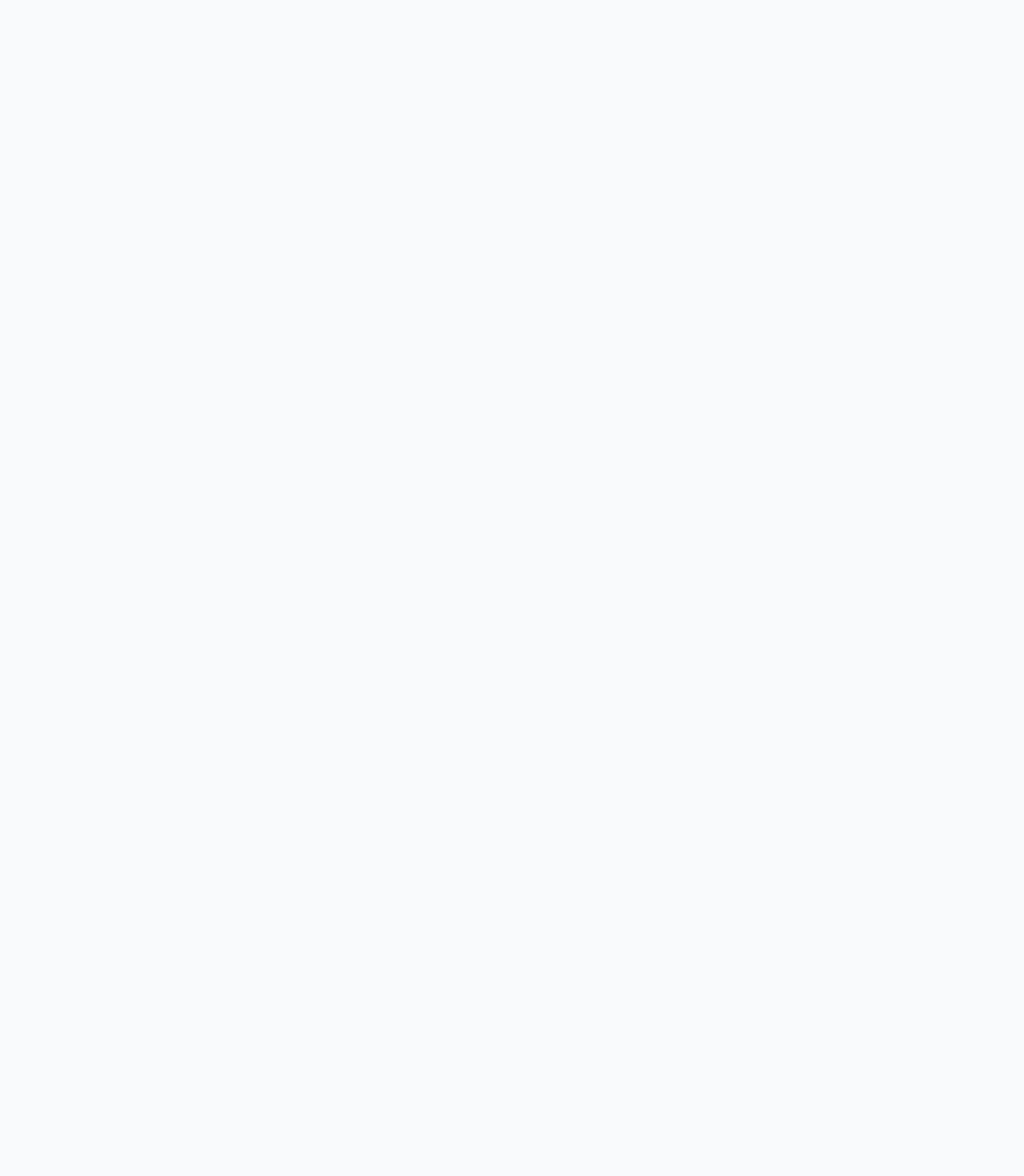
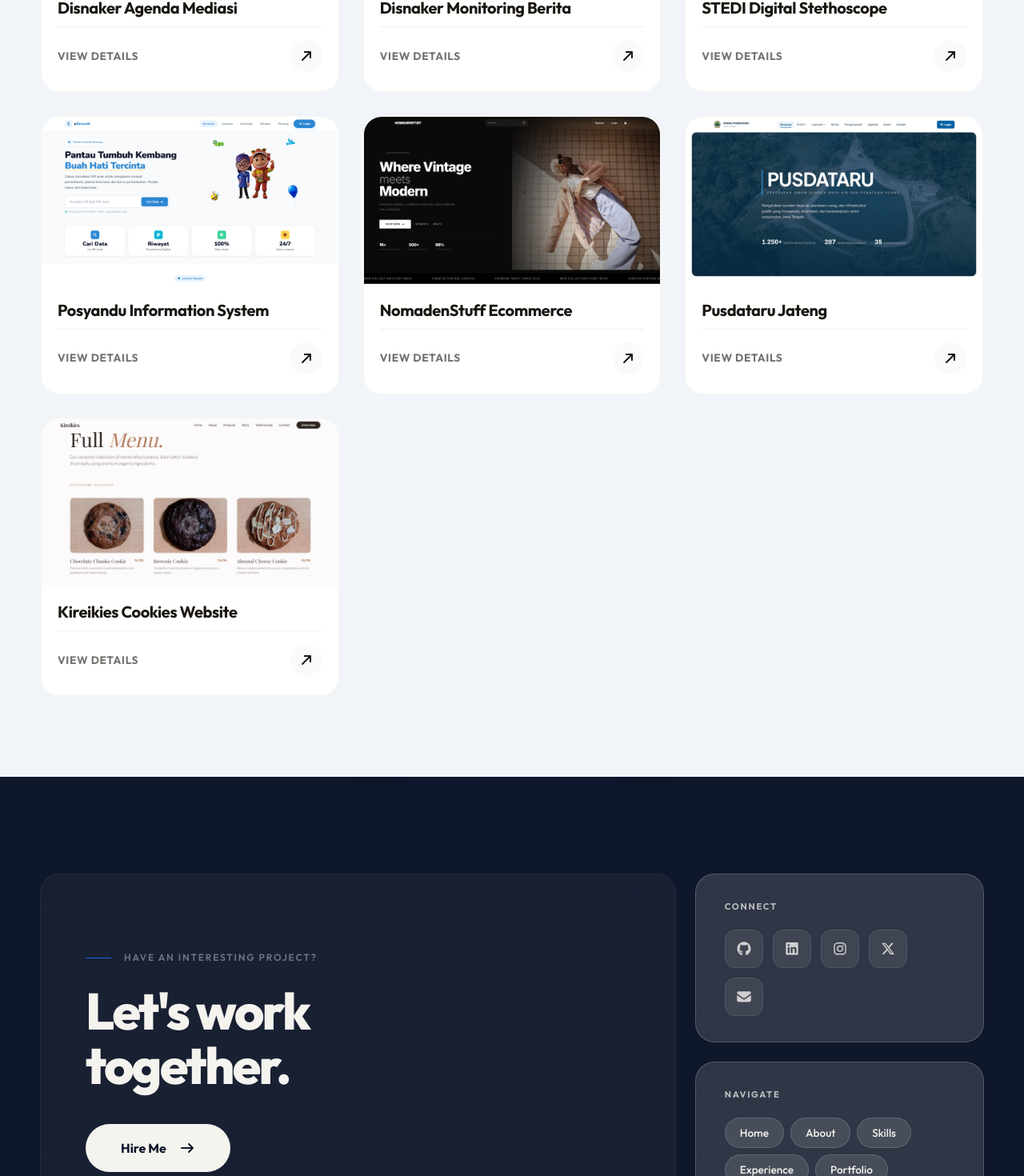
Before and after one commit to Alfaturachman/portofolio-nextjs, a Next.js app: page /portfolio in a window 1280 px wide. Before the commit this address had no page. Shown: the part 1319-2789 px from the top of the page at 80% size. Before the commit the page ends 800 px from the top, so only its background shows below. Built offline with nearby package versions, Linux system fonts and the light colour scheme.

Commit message:
fix bug route

```diff
--- a/src/app/page.tsx
+++ b/src/app/page.tsx
@@ -13,7 +13,7 @@ export default function Home() {
             <About />
             <Skills />
             <Experience />
-            <PortfolioSection />
+            <PortfolioSection limit={3} />
             <Certificates />
             <Contact />
         </>
--- a/src/app/detail/[id]/page.tsx
+++ b/src/app/portfolio/[id]/page.tsx
@@ -71,7 +71,7 @@ export default async function DetailPage({
                 <div className="section-max">
                     <Breadcrumb
                         items={[
-                            { label: 'Portfolio', href: '/#portfolio' },
+                            { label: 'Portfolio', href: '/portfolio' },
                             { label: project.title },
                         ]}
                     />
@@ -242,7 +242,7 @@ export default async function DetailPage({
                 <div className="section-max">
                     <div className="next-project-nav">
                         <Link
-                            href={`/detail/${prevProject.id}`}
+                            href={`/portfolio/${prevProject.id}`}
                             className="next-project-link prev"
                         >
                             <FontAwesomeIcon icon={faArrowLeft} />
@@ -261,7 +261,7 @@ export default async function DetailPage({
                             </span>
                         </div>
                         <Link
-                            href={`/detail/${nextProject.id}`}
+                            href={`/portfolio/${nextProject.id}`}
                             className="next-project-link next"
                         >
                             <FontAwesomeIcon icon={faArrowRight} />
--- /dev/null
+++ b/src/app/portfolio/page.tsx
@@ -0,0 +1,20 @@
+import { Metadata } from 'next';
+import PortfolioSection from '@/sections/PortfolioSection';
+
+export const metadata: Metadata = {
+    title: 'Portfolio | Alfaturachman Maulana Pahlevi',
+    description: 'Explore the projects and solutions I have built.',
+    openGraph: {
+        title: 'Portfolio | Alfaturachman Maulana Pahlevi',
+        description: 'Explore the projects and solutions I have built.',
+        url: 'https://almavi.vercel.app/portfolio',
+    },
+};
+
+export default function PortfolioPage() {
+    return (
+        <div className="pt-8 bg-secondary">
+            <PortfolioSection />
+        </div>
+    );
+}
--- /dev/null
+++ b/src/app/template.tsx
@@ -0,0 +1,13 @@
+'use client';
+
+import { usePathname } from 'next/navigation';
+
+export default function Template({ children }: { children: React.ReactNode }) {
+    const pathname = usePathname();
+
+    return (
+        <div key={pathname} style={{ display: 'contents' }}>
+            {children}
+        </div>
+    );
+}
--- a/src/components/Footer.tsx
+++ b/src/components/Footer.tsx
@@ -4,9 +4,22 @@ import { useEffect, useRef } from 'react';
 import { FontAwesomeIcon } from '@fortawesome/react-fontawesome';
 import { faArrowRight, faArrowUp, faEnvelope } from '@fortawesome/free-solid-svg-icons';
 import { faGithub, faLinkedin, faInstagram, faXTwitter } from '@fortawesome/free-brands-svg-icons';
+import Link from 'next/link';
+import { useRouter, usePathname } from 'next/navigation';
 
 export default function Footer() {
     const footerRef = useRef<HTMLElement>(null);
+    const router = useRouter();
+    const pathname = usePathname();
+
+    const handleNavClick = (e: React.MouseEvent<HTMLAnchorElement>, href: string) => {
+        const [path] = href.split('#');
+
+        if (pathname !== path) {
+            e.preventDefault();
+            router.push(href);
+        }
+    };
 
     useEffect(() => {
         const footer = footerRef.current;
@@ -118,28 +131,30 @@ export default function Footer() {
                         <div className="footer-card glass-dark">
                             <p className="footer-card-label">Navigate</p>
                             <div className="footer-nav-row">
-                                <a href="#about" className="footer-nav-link">
+                                <a href="/" className="footer-nav-link" onClick={(e) => handleNavClick(e, '/')}>
+                                    Home
+                                </a>
+                                <a href="/#about" className="footer-nav-link" onClick={(e) => handleNavClick(e, '/#about')}>
                                     About
                                 </a>
-                                <a href="#skills" className="footer-nav-link">
+                                <a href="/#skills" className="footer-nav-link" onClick={(e) => handleNavClick(e, '/#skills')}>
                                     Skills
                                 </a>
                                 <a
-                                    href="#experience"
+                                    href="/#experience"
                                     className="footer-nav-link"
+                                    onClick={(e) => handleNavClick(e, '/#experience')}
                                 >
                                     Experience
                                 </a>
-                                <a href="/blog" className="footer-nav-link">
-                                    Blog
-                                </a>
                                 <a
-                                    href="#portfolio"
+                                    href="/portfolio"
                                     className="footer-nav-link"
+                                    onClick={(e) => handleNavClick(e, '/portfolio')}
                                 >
                                     Portfolio
                                 </a>
-                                <a href="#contact" className="footer-nav-link">
+                                <a href="/#contact" className="footer-nav-link" onClick={(e) => handleNavClick(e, '/#contact')}>
                                     Contact
                                 </a>
                             </div>
--- a/src/components/Navbar.tsx
+++ b/src/components/Navbar.tsx
@@ -5,10 +5,28 @@ import { useTheme } from '@/lib/theme-context';
 import { FontAwesomeIcon } from '@fortawesome/react-fontawesome';
 import { faSun, faMoon } from '@fortawesome/free-solid-svg-icons';
 
+import Link from 'next/link';
+import { useRouter, usePathname } from 'next/navigation';
+
 export default function Navbar() {
     const { theme, toggleTheme } = useTheme();
+    const router = useRouter();
+    const pathname = usePathname();
     const navRef = useRef<HTMLElement>(null);
     const [isMenuOpen, setIsMenuOpen] = useState(false);
+
+    const handleNavClick = (e: React.MouseEvent<HTMLAnchorElement>, href: string) => {
+        const [path] = href.split('#');
+
+        // If navigating to a different page, use Next.js router for SPA transition
+        if (pathname !== path) {
+            e.preventDefault();
+            router.push(href);
+        }
+
+        // If on the same page, do not preventDefault. Let the browser handle the hash natively.
+        setIsMenuOpen(false);
+    };
 
     useEffect(() => {
         const nav = navRef.current;
@@ -26,10 +44,11 @@ export default function Navbar() {
     const closeMenu = () => setIsMenuOpen(false);
 
     const links = [
+        { label: 'Home', href: '/' },
         { label: 'About', href: '/#about' },
         { label: 'Skills', href: '/#skills' },
         { label: 'Experience', href: '/#experience' },
-        { label: 'Portfolio', href: '/#portfolio' },
+        { label: 'Portfolio', href: '/portfolio' },
         { label: 'Certificates', href: '/#certificates' },
         { label: 'Contact', href: '/#contact' },
     ];
@@ -37,15 +56,16 @@ export default function Navbar() {
     return (
         <nav ref={navRef} id="navbar">
             <div className="nav-inner glass">
-                <a href="/#home" className="nav-logo">
+                <Link href="/" className="nav-logo" onClick={(e) => handleNavClick(e, '/')}>
                     almavi<span>.</span>
-                </a>
+                </Link>
                 <div className="nav-links">
                     {links.map((link) => (
                         <a
                             key={link.href}
                             href={link.href}
                             className="nav-link"
+                            onClick={(e) => handleNavClick(e, link.href)}
                         >
                             {link.label}
                         </a>
@@ -111,7 +131,7 @@ export default function Navbar() {
                         href={link.href}
                         className="mobile-link"
                         role="menuitem"
-                        onClick={closeMenu}
+                        onClick={(e) => handleNavClick(e, link.href)}
                     >
                         {link.label}
                     </a>
--- a/src/sections/Hero.tsx
+++ b/src/sections/Hero.tsx
@@ -2,8 +2,21 @@
 
 import { FontAwesomeIcon } from '@fortawesome/react-fontawesome';
 import { faArrowRight, faRobot, faCloud, faCode } from '@fortawesome/free-solid-svg-icons';
+import Link from 'next/link';
+import { useRouter, usePathname } from 'next/navigation';
 
 export default function Hero() {
+    const router = useRouter();
+    const pathname = usePathname();
+
+    const handleNavClick = (e: React.MouseEvent<HTMLAnchorElement>, href: string) => {
+        const [path] = href.split('#');
+
+        if (pathname !== path) {
+            e.preventDefault();
+            router.push(href);
+        }
+    };
     return (
         <section id="home">
             <div className="blob hero-glow" aria-hidden="true" />
@@ -166,11 +179,11 @@ export default function Hero() {
                         </p>
                     </div>
                     <div className="hero-cta-group hero-ctas">
-                        <a href="#portfolio" className="btn-hero-primary">
+                        <a href="/portfolio" className="btn-hero-primary" onClick={(e) => handleNavClick(e, '/portfolio')}>
                             <span>My Projects</span>
                             <FontAwesomeIcon icon={faArrowRight} className="btn-icon" />
                         </a>
-                        <a href="#about" className="btn-hero-outline">
+                        <a href="/#about" className="btn-hero-outline" onClick={(e) => handleNavClick(e, '/#about')}>
                             <span>About Me</span>
                         </a>
                     </div>
--- a/src/sections/PortfolioSection.tsx
+++ b/src/sections/PortfolioSection.tsx
@@ -6,7 +6,9 @@ import { projects } from '@/lib/projects';
 import { FontAwesomeIcon } from '@fortawesome/react-fontawesome';
 import { faArrowRight } from '@fortawesome/free-solid-svg-icons';
 
-export default function PortfolioSection() {
+export default function PortfolioSection({ limit }: { limit?: number }) {
+    const displayedProjects = limit ? projects.slice(0, limit) : projects;
+
     return (
         <section id="portfolio">
             <div className="section-max">
@@ -17,10 +19,18 @@ export default function PortfolioSection() {
                     worked on
                 </h2>
                 <div className="portfolio-grid">
-                    {projects.map((p, i) => (
+                    {displayedProjects.map((p, i) => (
                         <ProjectCard key={p.id} project={p} index={i} />
                     ))}
                 </div>
+                {limit && (
+                    <div style={{ marginTop: '48px', display: 'flex', justifyContent: 'center' }}>
+                        <Link href="/portfolio" className="btn-hero-primary">
+                            <span>View All Projects</span>
+                            <FontAwesomeIcon icon={faArrowRight} className="btn-icon" style={{ marginLeft: '8px' }} />
+                        </Link>
+                    </div>
+                )}
             </div>
         </section>
     );
@@ -43,7 +53,7 @@ function ProjectCard({
     }, []);
 
     return (
-        <Link href={`/detail/${p.id}`} className="project-card">
+        <Link href={`/portfolio/${p.id}`} className="project-card">
             <div className="project-img-wrapper">
                 {!loaded && <div className="skeleton" />}
                 <img
```
Also changed, not shown: src/app/portfolio/[id]/loading.tsx (renamed from src/app/detail/[id]/loading.tsx), 1 other file (tests, documents, lock files or other folders).
